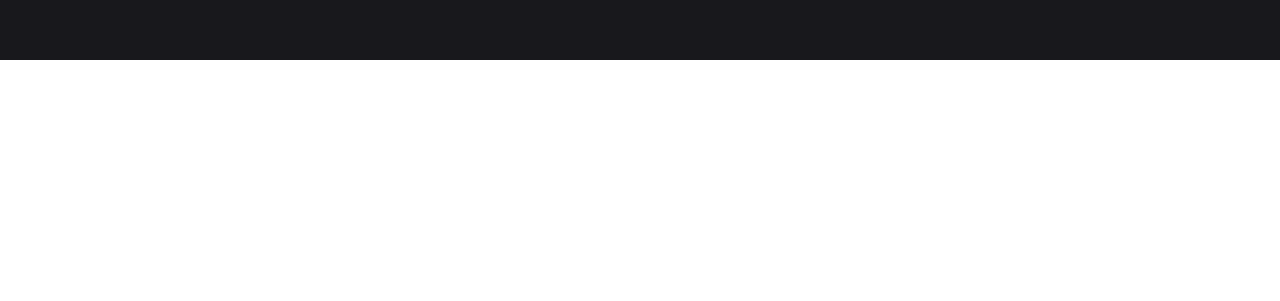
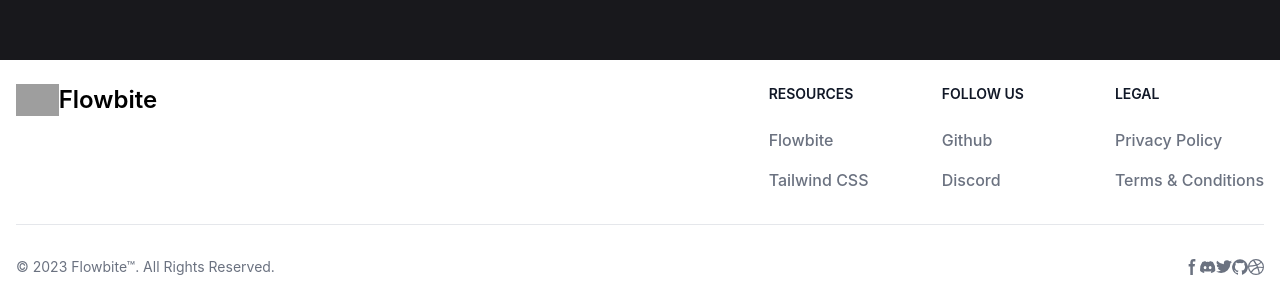
Before and after one commit to Juangaca02/Angular, an Angular app in the folder casino/: page / in a window 1280 px wide. Shown: the part 1598-1899 px from the top of the page. Before the commit the page ends 1658 px from the top, so only its background shows below. Built offline with nearby package versions, Linux system fonts and the light colour scheme; grey boxes are pictures that could not be loaded.

Commit message:
feat casino

```diff
--- a/casino/src/app/app.component.html
+++ b/casino/src/app/app.component.html
@@ -1,2 +1,3 @@
 <app-navbar></app-navbar>
 <app-home></app-home>
+<app-footer></app-footer>
--- a/casino/src/app/componentes/footer/footer.component.html
+++ b/casino/src/app/componentes/footer/footer.component.html
@@ -1 +1,99 @@
-<p>footer works!</p>
+<footer class="bg-white dark:bg-gray-900">
+  <div class="mx-auto w-full max-w-screen-xl p-4 py-6 lg:py-8">
+    <div class="md:flex md:justify-between">
+      <div class="mb-6 md:mb-0">
+        <a href="https://flowbite.com/" class="flex items-center">
+          <img src="https://flowbite.com/docs/images/logo.svg" class="h-8 me-3" alt="FlowBite Logo" />
+          <span class="self-center text-2xl font-semibold whitespace-nowrap dark:text-white">Flowbite</span>
+        </a>
+      </div>
+      <div class="grid grid-cols-2 gap-8 sm:gap-6 sm:grid-cols-3">
+        <div>
+          <h2 class="mb-6 text-sm font-semibold text-gray-900 uppercase dark:text-white">Resources</h2>
+          <ul class="text-gray-500 dark:text-gray-400 font-medium">
+            <li class="mb-4">
+              <a href="https://flowbite.com/" class="hover:underline">Flowbite</a>
+            </li>
+            <li>
+              <a href="https://tailwindcss.com/" class="hover:underline">Tailwind CSS</a>
+            </li>
+          </ul>
+        </div>
+        <div>
+          <h2 class="mb-6 text-sm font-semibold text-gray-900 uppercase dark:text-white">Follow us</h2>
+          <ul class="text-gray-500 dark:text-gray-400 font-medium">
+            <li class="mb-4">
+              <a href="https://github.com/themesberg/flowbite" class="hover:underline ">Github</a>
+            </li>
+            <li>
+              <a href="https://discord.gg/4eeurUVvTy" class="hover:underline">Discord</a>
+            </li>
+          </ul>
+        </div>
+        <div>
+          <h2 class="mb-6 text-sm font-semibold text-gray-900 uppercase dark:text-white">Legal</h2>
+          <ul class="text-gray-500 dark:text-gray-400 font-medium">
+            <li class="mb-4">
+              <a href="#" class="hover:underline">Privacy Policy</a>
+            </li>
+            <li>
+              <a href="#" class="hover:underline">Terms &amp; Conditions</a>
+            </li>
+          </ul>
+        </div>
+      </div>
+    </div>
+    <hr class="my-6 border-gray-200 sm:mx-auto dark:border-gray-700 lg:my-8" />
+    <div class="sm:flex sm:items-center sm:justify-between">
+      <span class="text-sm text-gray-500 sm:text-center dark:text-gray-400">© 2023 <a href="https://flowbite.com/"
+          class="hover:underline">Flowbite™</a>. All Rights Reserved.
+      </span>
+      <div class="flex mt-4 sm:justify-center sm:mt-0">
+        <a href="#" class="text-gray-500 hover:text-gray-900 dark:hover:text-white">
+          <svg class="w-4 h-4" aria-hidden="true" xmlns="http://www.w3.org/2000/svg" fill="currentColor"
+            viewBox="0 0 8 19">
+            <path fill-rule="evenodd"
+              d="M6.135 3H8V0H6.135a4.147 4.147 0 0 0-4.142 4.142V6H0v3h2v9.938h3V9h2.021l.592-3H5V3.591A.6.6 0 0 1 5.592 3h.543Z"
+              clip-rule="evenodd" />
+          </svg>
+          <span class="sr-only">Facebook page</span>
+        </a>
+        <a href="#" class="text-gray-500 hover:text-gray-900 dark:hover:text-white ms-5">
+          <svg class="w-4 h-4" aria-hidden="true" xmlns="http://www.w3.org/2000/svg" fill="currentColor"
+            viewBox="0 0 21 16">
+            <path
+              d="M16.942 1.556a16.3 16.3 0 0 0-4.126-1.3 12.04 12.04 0 0 0-.529 1.1 15.175 15.175 0 0 0-4.573 0 11.585 11.585 0 0 0-.535-1.1 16.274 16.274 0 0 0-4.129 1.3A17.392 17.392 0 0 0 .182 13.218a15.785 15.785 0 0 0 4.963 2.521c.41-.564.773-1.16 1.084-1.785a10.63 10.63 0 0 1-1.706-.83c.143-.106.283-.217.418-.33a11.664 11.664 0 0 0 10.118 0c.137.113.277.224.418.33-.544.328-1.116.606-1.71.832a12.52 12.52 0 0 0 1.084 1.785 16.46 16.46 0 0 0 5.064-2.595 17.286 17.286 0 0 0-2.973-11.59ZM6.678 10.813a1.941 1.941 0 0 1-1.8-2.045 1.93 1.93 0 0 1 1.8-2.047 1.919 1.919 0 0 1 1.8 2.047 1.93 1.93 0 0 1-1.8 2.045Zm6.644 0a1.94 1.94 0 0 1-1.8-2.045 1.93 1.93 0 0 1 1.8-2.047 1.918 1.918 0 0 1 1.8 2.047 1.93 1.93 0 0 1-1.8 2.045Z" />
+          </svg>
+          <span class="sr-only">Discord community</span>
+        </a>
+        <a href="#" class="text-gray-500 hover:text-gray-900 dark:hover:text-white ms-5">
+          <svg class="w-4 h-4" aria-hidden="true" xmlns="http://www.w3.org/2000/svg" fill="currentColor"
+            viewBox="0 0 20 17">
+            <path fill-rule="evenodd"
+              d="M20 1.892a8.178 8.178 0 0 1-2.355.635 4.074 4.074 0 0 0 1.8-2.235 8.344 8.344 0 0 1-2.605.98A4.13 4.13 0 0 0 13.85 0a4.068 4.068 0 0 0-4.1 4.038 4 4 0 0 0 .105.919A11.705 11.705 0 0 1 1.4.734a4.006 4.006 0 0 0 1.268 5.392 4.165 4.165 0 0 1-1.859-.5v.05A4.057 4.057 0 0 0 4.1 9.635a4.19 4.19 0 0 1-1.856.07 4.108 4.108 0 0 0 3.831 2.807A8.36 8.36 0 0 1 0 14.184 11.732 11.732 0 0 0 6.291 16 11.502 11.502 0 0 0 17.964 4.5c0-.177 0-.35-.012-.523A8.143 8.143 0 0 0 20 1.892Z"
+              clip-rule="evenodd" />
+          </svg>
+          <span class="sr-only">Twitter page</span>
+        </a>
+        <a href="#" class="text-gray-500 hover:text-gray-900 dark:hover:text-white ms-5">
+          <svg class="w-4 h-4" aria-hidden="true" xmlns="http://www.w3.org/2000/svg" fill="currentColor"
+            viewBox="0 0 20 20">
+            <path fill-rule="evenodd"
+              d="M10 .333A9.911 9.911 0 0 0 6.866 19.65c.5.092.678-.215.678-.477 0-.237-.01-1.017-.014-1.845-2.757.6-3.338-1.169-3.338-1.169a2.627 2.627 0 0 0-1.1-1.451c-.9-.615.07-.6.07-.6a2.084 2.084 0 0 1 1.518 1.021 2.11 2.11 0 0 0 2.884.823c.044-.503.268-.973.63-1.325-2.2-.25-4.516-1.1-4.516-4.9A3.832 3.832 0 0 1 4.7 7.068a3.56 3.56 0 0 1 .095-2.623s.832-.266 2.726 1.016a9.409 9.409 0 0 1 4.962 0c1.89-1.282 2.717-1.016 2.717-1.016.366.83.402 1.768.1 2.623a3.827 3.827 0 0 1 1.02 2.659c0 3.807-2.319 4.644-4.525 4.889a2.366 2.366 0 0 1 .673 1.834c0 1.326-.012 2.394-.012 2.72 0 .263.18.572.681.475A9.911 9.911 0 0 0 10 .333Z"
+              clip-rule="evenodd" />
+          </svg>
+          <span class="sr-only">GitHub account</span>
+        </a>
+        <a href="#" class="text-gray-500 hover:text-gray-900 dark:hover:text-white ms-5">
+          <svg class="w-4 h-4" aria-hidden="true" xmlns="http://www.w3.org/2000/svg" fill="currentColor"
+            viewBox="0 0 20 20">
+            <path fill-rule="evenodd"
+              d="M10 0a10 10 0 1 0 10 10A10.009 10.009 0 0 0 10 0Zm6.613 4.614a8.523 8.523 0 0 1 1.93 5.32 20.094 20.094 0 0 0-5.949-.274c-.059-.149-.122-.292-.184-.441a23.879 23.879 0 0 0-.566-1.239 11.41 11.41 0 0 0 4.769-3.366ZM8 1.707a8.821 8.821 0 0 1 2-.238 8.5 8.5 0 0 1 5.664 2.152 9.608 9.608 0 0 1-4.476 3.087A45.758 45.758 0 0 0 8 1.707ZM1.642 8.262a8.57 8.57 0 0 1 4.73-5.981A53.998 53.998 0 0 1 9.54 7.222a32.078 32.078 0 0 1-7.9 1.04h.002Zm2.01 7.46a8.51 8.51 0 0 1-2.2-5.707v-.262a31.64 31.64 0 0 0 8.777-1.219c.243.477.477.964.692 1.449-.114.032-.227.067-.336.1a13.569 13.569 0 0 0-6.942 5.636l.009.003ZM10 18.556a8.508 8.508 0 0 1-5.243-1.8 11.717 11.717 0 0 1 6.7-5.332.509.509 0 0 1 .055-.02 35.65 35.65 0 0 1 1.819 6.476 8.476 8.476 0 0 1-3.331.676Zm4.772-1.462A37.232 37.232 0 0 0 13.113 11a12.513 12.513 0 0 1 5.321.364 8.56 8.56 0 0 1-3.66 5.73h-.002Z"
+              clip-rule="evenodd" />
+          </svg>
+          <span class="sr-only">Dribbble account</span>
+        </a>
+      </div>
+    </div>
+  </div>
+</footer>
--- a/casino/src/app/componentes/navbar/navbar.component.html
+++ b/casino/src/app/componentes/navbar/navbar.component.html
@@ -22,6 +22,19 @@
             aria-current="page">Home</a>
         </li>
         <li>
+          <a href="#"
+            class="block py-2 px-3 text-white rounded hover:bg-gray-100 md:hover:bg-transparent md:border-0 md:hover:text-blue-700 md:p-0 dark:text-white md:dark:hover:text-blue-500 dark:hover:bg-gray-700 dark:hover:text-white md:dark:hover:bg-transparent">Games</a>
+        </li>
+        <li>
+          <a href="#"
+            class="block py-2 px-3 text-white rounded hover:bg-gray-100 md:hover:bg-transparent md:border-0 md:hover:text-blue-700 md:p-0 dark:text-white md:dark:hover:text-blue-500 dark:hover:bg-gray-700 dark:hover:text-white md:dark:hover:bg-transparent">Transaction</a>
+        </li>
+        <li>
+          <a href="#"
+            class="block py-2 px-3 text-white rounded hover:bg-gray-100 md:hover:bg-transparent md:border-0 md:hover:text-blue-700 md:p-0 dark:text-white md:dark:hover:text-blue-500 dark:hover:bg-gray-700 dark:hover:text-white md:dark:hover:bg-transparent">Contact</a>
+        </li>
+        <!--
+        <li>
           <button id="dropdownNavbarLink" data-dropdown-toggle="dropdownNavbar"
             class="flex items-center justify-between w-full py-2 px-3 text-white rounded hover:bg-gray-100 md:hover:bg-transparent md:border-0 md:hover:text-blue-700 md:p-0 md:w-auto dark:text-white md:dark:hover:text-blue-500 dark:focus:text-white dark:border-gray-700 dark:hover:bg-gray-700 md:dark:hover:bg-transparent">Dropdown
             <svg class="w-2.5 h-2.5 ms-2.5" aria-hidden="true" xmlns="http://www.w3.org/2000/svg" fill="none"
@@ -29,7 +42,7 @@
               <path stroke="currentColor" stroke-linecap="round" stroke-linejoin="round" stroke-width="2"
                 d="m1 1 4 4 4-4" />
             </svg></button>
-          <!-- Dropdown menu -->
+            Dropdown menu
           <div id="dropdownNavbar"
             class="z-10 hidden font-normal bg-white divide-y divide-gray-100 rounded-lg shadow w-44 dark:bg-gray-700 dark:divide-gray-600">
             <ul class="py-2 text-sm text-gray-700 dark:text-gray-400" aria-labelledby="dropdownLargeButton">
@@ -53,18 +66,7 @@
             </div>
           </div>
         </li>
-        <li>
-          <a href="#"
-            class="block py-2 px-3 text-white rounded hover:bg-gray-100 md:hover:bg-transparent md:border-0 md:hover:text-blue-700 md:p-0 dark:text-white md:dark:hover:text-blue-500 dark:hover:bg-gray-700 dark:hover:text-white md:dark:hover:bg-transparent">Services</a>
-        </li>
-        <li>
-          <a href="#"
-            class="block py-2 px-3 text-white rounded hover:bg-gray-100 md:hover:bg-transparent md:border-0 md:hover:text-blue-700 md:p-0 dark:text-white md:dark:hover:text-blue-500 dark:hover:bg-gray-700 dark:hover:text-white md:dark:hover:bg-transparent">Pricing</a>
-        </li>
-        <li>
-          <a href="#"
-            class="block py-2 px-3 text-white rounded hover:bg-gray-100 md:hover:bg-transparent md:border-0 md:hover:text-blue-700 md:p-0 dark:text-white md:dark:hover:text-blue-500 dark:hover:bg-gray-700 dark:hover:text-white md:dark:hover:bg-transparent">Contact</a>
-        </li>
+        -->
       </ul>
     </div>
   </div>
```
Also changed, not shown: casino/src/app/componentes/home/home.component.css (line endings or trailing spaces), casino/src/app/componentes/home/home.component.html (line endings or trailing spaces).
